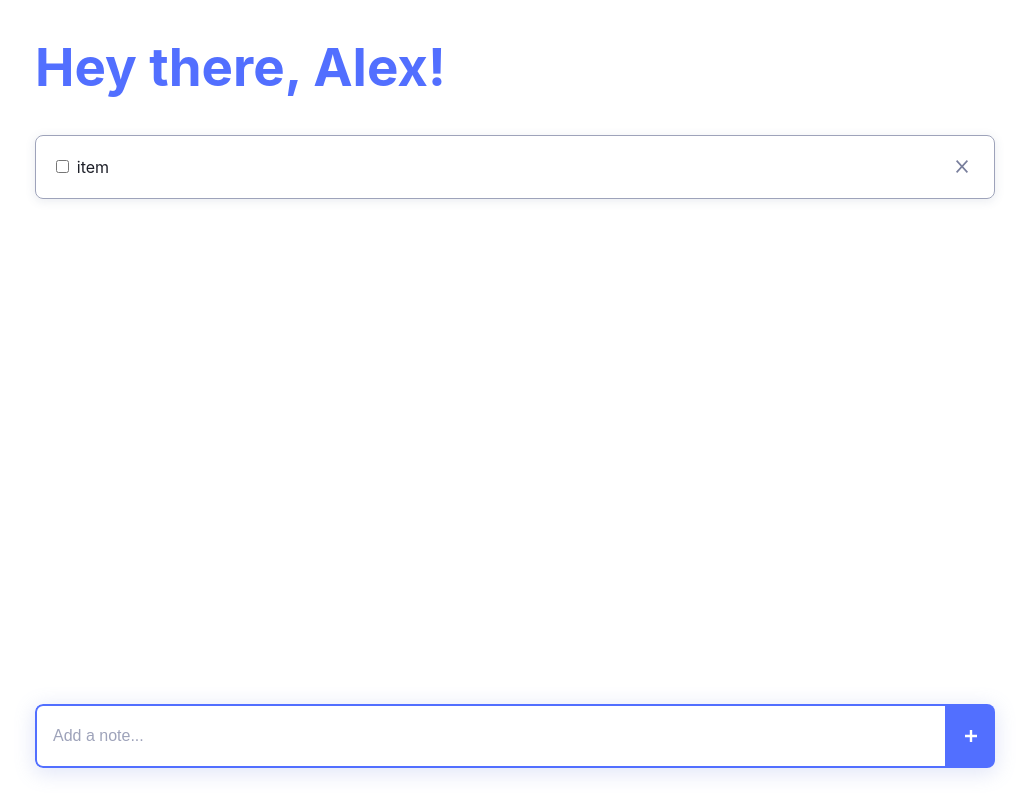
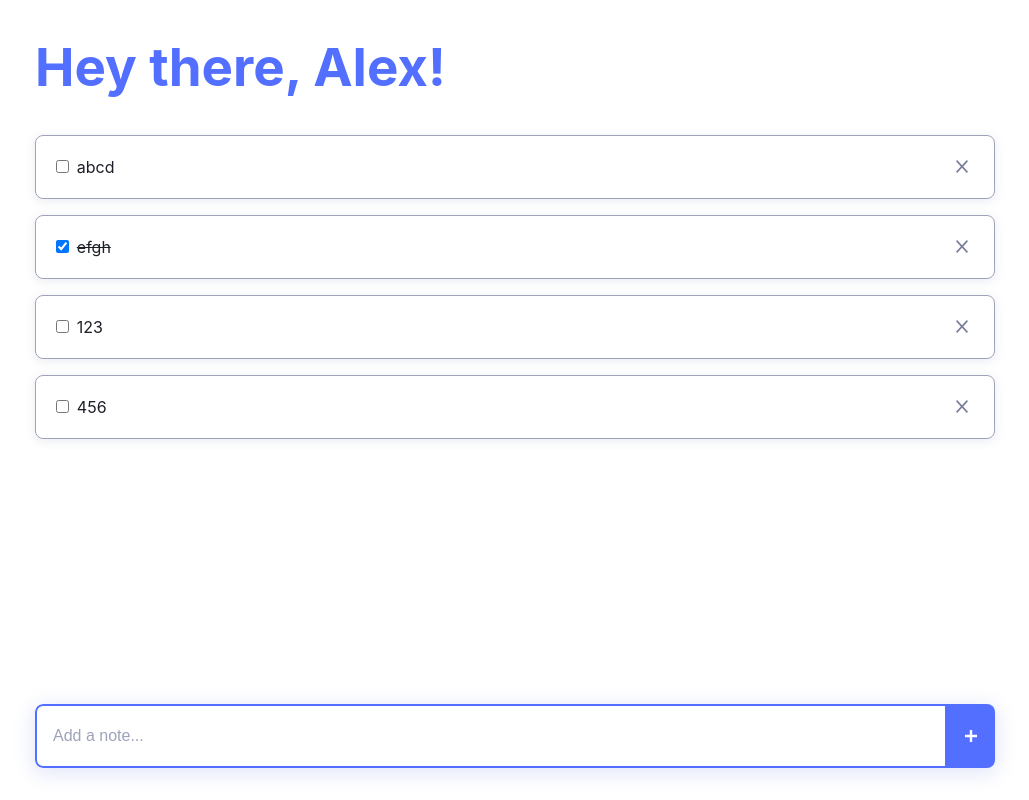
Before and after one commit to WWPHacks22/To-Do-List, a React (Create React App) app: page / in a window 1280 px wide. Shown: the whole page, without its empty margins (125-1154 px from the left). Built offline with nearby package versions, Linux system fonts and the light colour scheme; the HTML template or start-up script is replaced by a standard one.

Commit message:
Add map and comments

```diff
--- a/src/App.js
+++ b/src/App.js
@@ -4,12 +4,39 @@ import Item from './Item';
 import Add from './Add';
 
 function App() {
+  /* Notice how easily we can update the list with minimal code!
+   * I encourage you to mess around with these values
+   * and see what happens. You may need to reload to clear
+   * some visual glitches if the keys are not unique. (see line 38)
+   *
+   * If we're just using HTML + JS, we would need to duplicate
+   * a lot of markup. This is really good for applications
+   * where we're displaying a lot of dynamic data (like from a server)
+   */
+  const items = [
+    { text: 'abcd', completed: false, id: 'fewafe' },
+    { text: 'efgh', completed: true, id: 'feijwf' },
+    { text: '123', completed: false, id: '234f' },
+    { text: '456', completed: false, id: '2313' },
+  ];
+
   return (
     <div className="app">
       <div className="top">
         <h1 className="title">Hey there, Alex!</h1>
         <div className="list">
-          <Item text="item" checked={false} id="1" />
+          {items.map((item) => {
+            const text = item.text;
+            const completed = item.completed;
+            const id = item.id;
+            /* notice the addition of the "key" property below
+             * we need to give each element a unique key
+             * so React can keep track of everything
+             * otherwise, bugs can occur...
+             * https://reactjs.org/docs/lists-and-keys.html
+             */
+            return <Item key={id} id={id} text={text} completed={completed} />;
+          })}
         </div>
       </div>
       {/* use the component! */}
```
